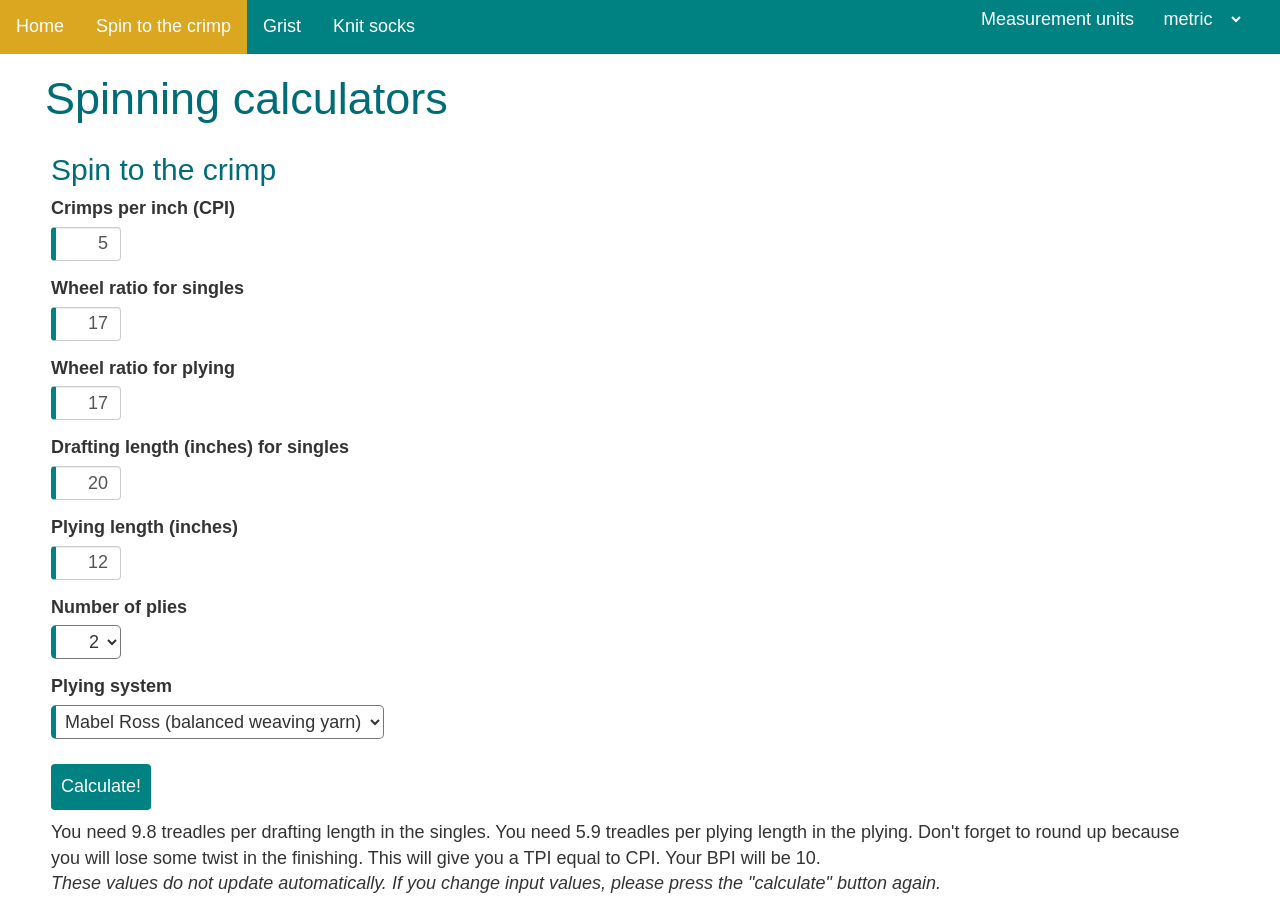
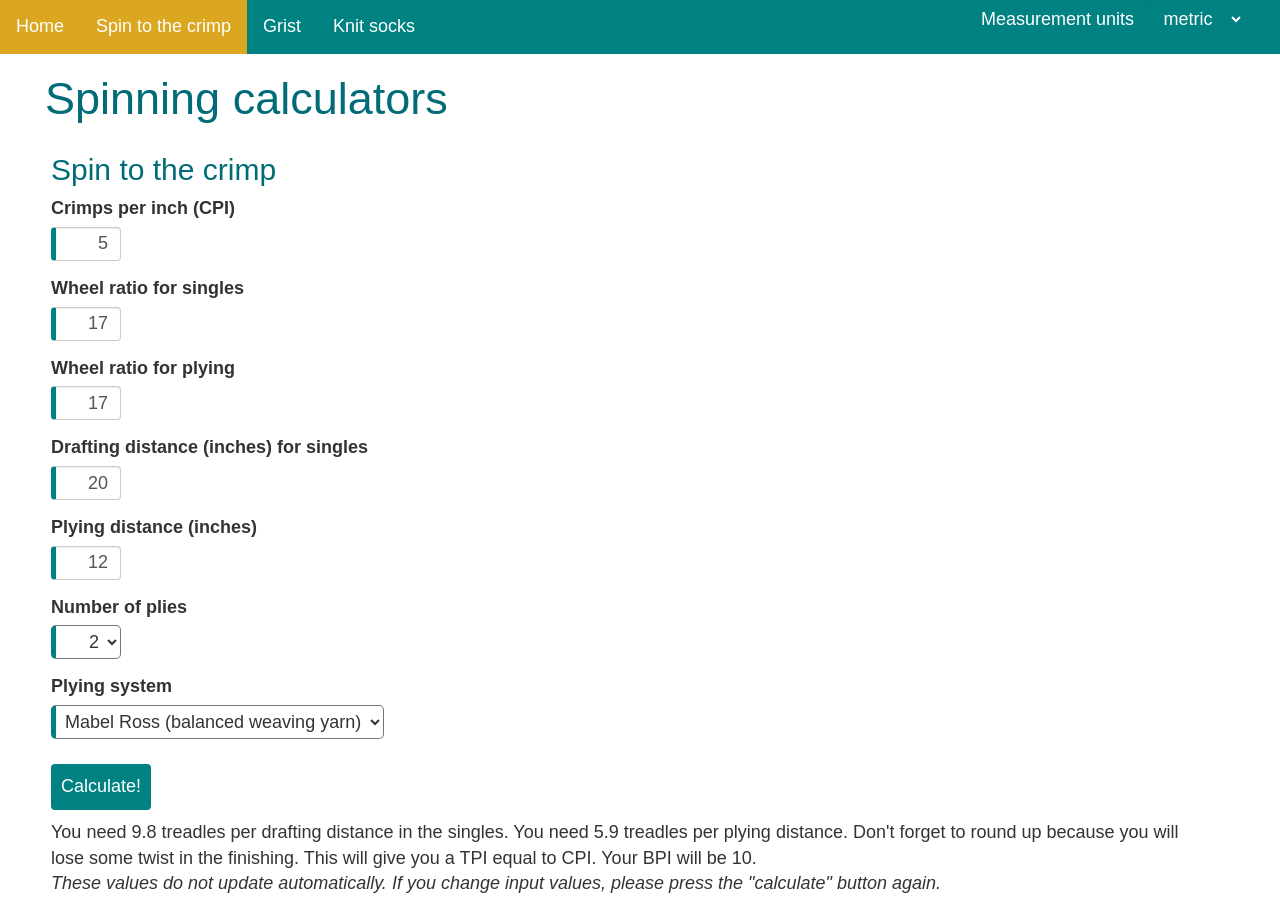
Before and after one commit to EvelineV/spinning, an Angular app: page /spin-to-crimp in a window 1280 px wide. Both pictures are taken after a click on the button "Calculate!". Built offline with nearby package versions, Linux system fonts and the light colour scheme.

Commit message:
clean up spin-to-crimp html and add tooltip

```diff
--- a/src/app/spin-to-crimp/spin-to-crimp.component.css
+++ b/src/app/spin-to-crimp/spin-to-crimp.component.css
@@ -7,3 +7,14 @@ input {
   width: 70px;
   font-size: 18px;
 }
+
+.tooltiptext {
+  visibility: hidden;
+  position: absolute;
+  z-index: 1;
+}
+
+.explanation:hover .tooltiptext {
+  visibility: visible;
+  font-weight: lighter;
+}
--- a/src/app/spin-to-crimp/spin-to-crimp.component.html
+++ b/src/app/spin-to-crimp/spin-to-crimp.component.html
@@ -2,7 +2,11 @@
     <h2>Spin to the crimp</h2>
     <form (ngSubmit)="onSubmit()">
         <div class="form-group">
-            <label for="cpi">Crimps per inch (CPI)</label>
+            <label for="cpi">Crimps per inch
+                <span class="explanation">(CPI)
+                    <span class="tooltiptext">&nbsp;(this measurement is always in inches)</span>
+                </span>
+            </label>
             <input type="number" class="form-control" id="cpi" min=0 max=100 value=5 required [(ngModel)]="model.cpi"
                 name="cpi">
         </div>
@@ -20,13 +24,13 @@
         </div>
 
         <div class="form-group">
-            <label for="draft_length">Drafting length (inches) for singles</label>
+            <label for="draft_length">Drafting distance (inches) for singles</label>
             <input type="number" class="form-control" id="draft_length" min=0 max=100 value=17 required
                 [(ngModel)]="model.draft_length" name="draft_length">
         </div>
 
         <div class="form-group">
-            <label for="ply_length">Plying length (inches)</label>
+            <label for="ply_length">Plying distance (inches)</label>
             <input type="number" class="form-control" id="ply_length" min=0 max=100 value=12 required
                 [(ngModel)]="model.ply_length" name="ply_length">
         </div>
@@ -52,11 +56,10 @@
 
     <p id="results" *ngIf="results.bpi">
         You need <span id="treadles_singles">{{ results.treadles_singles.toFixed(1) }}</span> treadles per drafting
-        length
+        distance
         in the singles.
-        You need <span id="treadles_plying">{{ results.treadles_plying.toFixed(1) }}</span> treadles per plying length
-        in
-        the plying. Don't forget to round up because you will lose some twist in the finishing. This will give you a TPI
+        You need <span id="treadles_plying">{{ results.treadles_plying.toFixed(1) }}</span> treadles per plying
+        distance. Don't forget to round up because you will lose some twist in the finishing. This will give you a TPI
         equal to CPI. Your BPI will be <span id="bpi">{{results.bpi}}</span>.<br>
         <i>These values do not update automatically. If you change input values, please press the "calculate" button
             again.</i>
```
Also changed, not shown: 1 other file (tests, documents, lock files or other folders).
